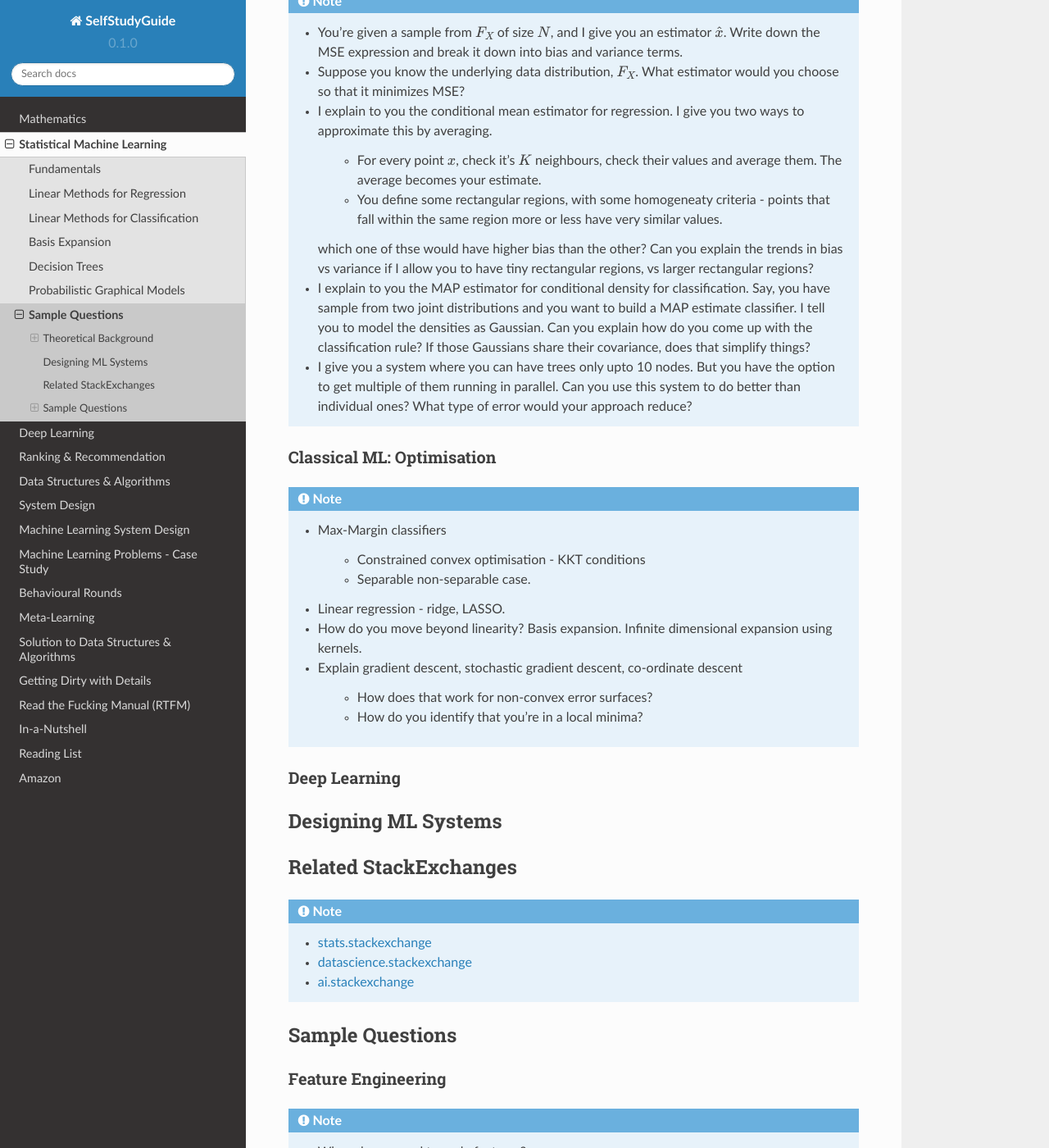
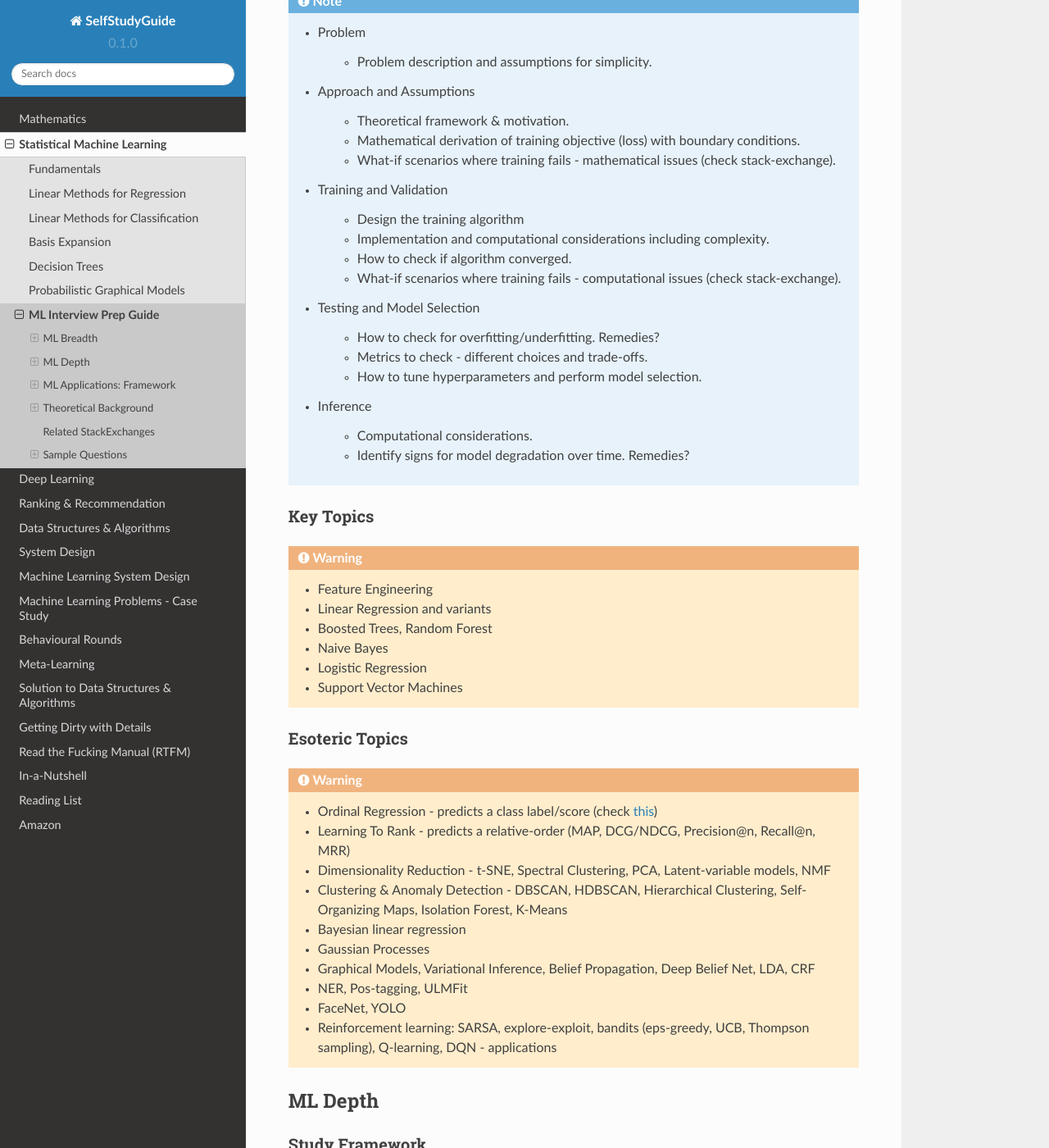
Before and after one commit to uselesstechjunks/leetcode, a Sphinx documentation site: the page built from docs/source/ml/qb.rst, in a window 1280 px wide and 1400 px high, scrolled down 279 px. Shown: the whole window at 82% size. Built offline with Sphinx 7.4.7 and the Read the Docs theme 2.0.0, drawn with Linux system fonts in a browser that asks for light colours; some of the changed text lies outside the part shown.

Commit message:
Update qb.rst (#142)
* Update qb.rst

* Update qb.rst

* Update qb.rst

* Update qb.rst

```diff
--- a/docs/source/ml/qb.rst
+++ b/docs/source/ml/qb.rst
@@ -1,6 +1,104 @@
 ################################################################################
-Sample Questions
+ML Interview Prep Guide
 ################################################################################
+
+********************************************************************************
+ML Breadth
+********************************************************************************
+Study Framework
+================================================================================
+.. note::
+	* Problem
+
+		* Problem description and assumptions for simplicity.
+	* Approach and Assumptions
+
+		* Theoretical framework & motivation.
+		* Mathematical derivation of training objective (loss) with boundary conditions.
+		* What-if scenarios where training fails - mathematical issues (check stack-exchange).
+	* Training and Validation
+
+		* Design the training algorithm
+		* Implementation and computational considerations including complexity.
+		* How to check if algorithm converged.
+		* What-if scenarios where training fails - computational issues (check stack-exchange).
+	* Testing and Model Selection
+
+		* How to check for overfitting/underfitting. Remedies?
+		* Metrics to check - different choices and trade-offs.
+		* How to tune hyperparameters and perform model selection.
+	* Inference
+
+		* Computational considerations.
+		* Identify signs for model degradation over time. Remedies?
+
+Key Topics
+================================================================================
+.. warning::
+	* Feature Engineering
+	* Linear Regression and variants
+	* Boosted Trees, Random Forest
+	* Naive Bayes
+	* Logistic Regression
+	* Support Vector Machines
+
+Esoteric Topics
+================================================================================
+.. warning::
+	* Ordinal Regression - predicts a class label/score (check `this <https://home.ttic.edu/~nati/Publications/RennieSrebroIJCAI05.pdf>`_)
+	* Learning To Rank - predicts a relative-order (MAP, DCG/NDCG, Precision@n, Recall@n, MRR)
+	* Dimensionality Reduction - t-SNE, Spectral Clustering, PCA, Latent-variable models, NMF
+	* Clustering & Anomaly Detection - DBSCAN, HDBSCAN, Hierarchical Clustering, Self-Organizing Maps, Isolation Forest, K-Means
+	* Bayesian linear regression
+	* Gaussian Processes
+	* Graphical Models, Variational Inference, Belief Propagation, Deep Belief Net, LDA, CRF
+	* NER, Pos-tagging, ULMFit
+	* FaceNet, YOLO
+	* Reinforcement learning: SARSA, explore-exploit,  bandits (eps-greedy, UCB, Thompson sampling), Q-learning, DQN - applications
+
+********************************************************************************
+ML Depth
+********************************************************************************
+Study Framework
+================================================================================
+
+********************************************************************************
+ML Applications: Framework
+********************************************************************************
+Study Framework
+================================================================================
+.. note::
+	* Step 1: Identify the key problem and formulate it as ML problem. Ensure that solving it would achieve the goal.
+	* Step 2: Solve the key problem and identify subproblems.
+	* Step 3: Assume simplest solution to the subproblems and solve the key problem end-to-end.
+	* Step 4: Talk about metrics, practical issues and hosting.
+	* Step 5: Subproblems
+
+		* Step 5a: Iterate over the subproblems and identify ones that can be solved by ML.
+		* Step 5b: Solve the ML subproblems using step 2-6 in repeat until there are none left.
+	* Step 6: Identify model degradation over time.
+
+Problem Domains
+================================================================================
+.. warning::
+	* Classification
+	* Generative modeling
+	* Regression
+	* Clustering
+	* Dimensionality reduction
+	* Density estimation
+	* Anomaly detection
+	* Data cleaning
+	* AutoML
+	* Association rules
+	* Semantic analysis
+	* Structured prediction
+	* Feature engineering
+	* Feature learning
+	* Learning to rank
+	* Grammar induction
+	* Ontology learning
+	* Multimodal learning
 
 ********************************************************************************
 Theoretical Background
@@ -33,13 +131,6 @@ Classical ML: Optimisation
 
 		* How does that work for non-convex error surfaces?
 		* How do you identify that you're in a local minima?
-
-Deep Learning
-================================================================================
-
-********************************************************************************
-Designing ML Systems
-********************************************************************************
 
 ********************************************************************************
 Related StackExchanges
```
